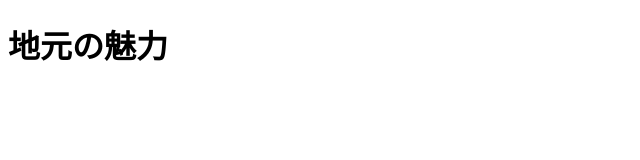
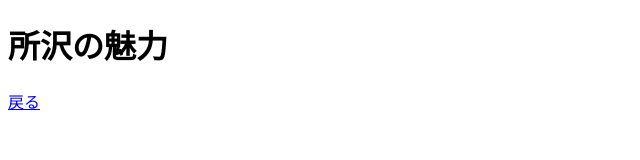
Before and after one commit to ueshimachihiro/web2024-2, a plain HTML site: page a.html in a window 1280 px wide. Shown: the full height of the page, 0-640 px from the left. Drawn offline with Linux system fonts and the light colour scheme.

Commit message:
Update a.html

```diff
--- a/a.html
+++ b/a.html
@@ -5,6 +5,7 @@
   <title>地元の魅力</title>
 </head>
 <body>
-<a id="def"><h1>地元の魅力</h1></a>
+<a id="def"><h1>所沢の魅力</h1></a>
+<a href="index.html#abc">戻る</a>
 </body>
 </html>
```
